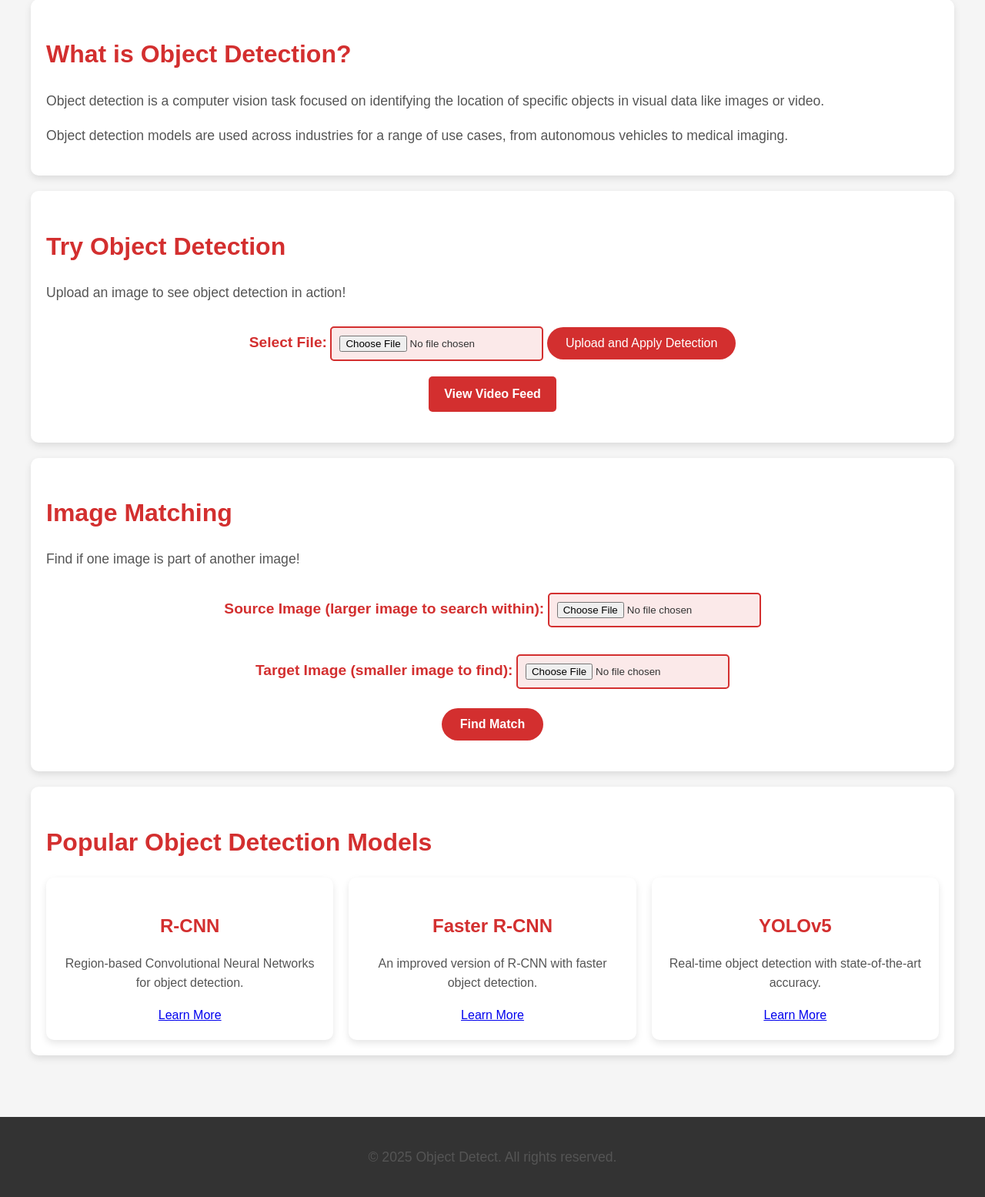
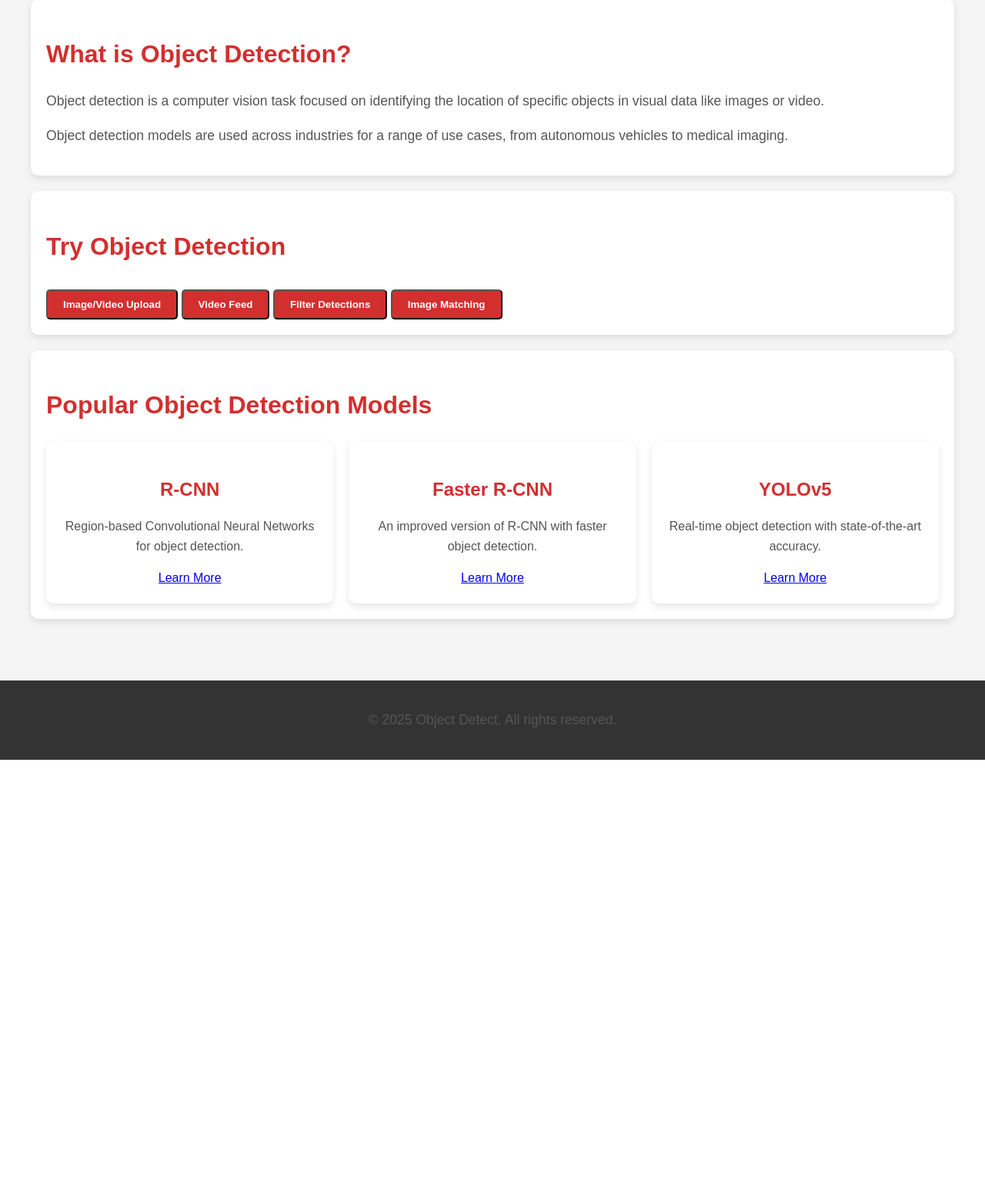
Before and after one commit to 21BQ1A1282/Mask_R-CNN-for-object-detection-in-flask, a Flask app: page /index in a window 1280 px wide. Shown: the part 497-2052 px from the top of the page at 77% size. After the commit the page ends 1484 px from the top, so only its background shows below. Run offline with Flask 3, Linux system fonts and the light colour scheme; the visitor is signed in with stand-in values (Sample User, id 1).

Commit message:
files added

```diff
--- a/app.py
+++ b/app.py
@@ -288,56 +288,6 @@ def detect_image_in_image(source_path, target_path):
 
     return confidence_score, source_img
 
-# Add new route for image matching
-@app.route('/match-images', methods=['POST'])
-def match_images():
-    if 'source_image' not in request.files or 'target_image' not in request.files:
-        return redirect(request.url)
-
-    source_file = request.files['source_image']
-    target_file = request.files['target_image']
-
-    if source_file.filename == '' or target_file.filename == '':
-        return redirect(request.url)
-
-    if (source_file and allowed_file(source_file.filename) and
-        target_file and allowed_file(target_file.filename)):
-
-        # Save uploaded files
-        source_filename = secure_filename(source_file.filename)
-        target_filename = secure_filename(target_file.filename)
-
-        source_path = os.path.join(UPLOAD_FOLDER, source_filename)
-        target_path = os.path.join(UPLOAD_FOLDER, target_filename)
-
-        source_file.save(source_path)
-        target_file.save(target_path)
-
-        # Process images
-        confidence_score, result_img = detect_image_in_image(source_path, target_path)
-
-        # Save result
-        result_filename = 'match_' + source_filename
-        result_path = os.path.join(RESULT_FOLDER, result_filename)
-        cv2.imwrite(result_path, result_img)
-
-        # Store results in session
-        session['match_result'] = result_filename
-        session['match_confidence'] = round(confidence_score * 100, 2)
-
-        return redirect(url_for('match_result'))
-
-    return redirect(url_for('index'))
-
-# Add route for showing match results
-@app.route('/match-result')
-def match_result():
-    if 'match_result' not in session:
-        return redirect(url_for('index'))
-
-    return render_template('match_result.html',
-                         result_file=session['match_result'],
-                         confidence=session['match_confidence'])
 
 # Home route
 @app.route('/')
@@ -429,31 +379,90 @@ def apply_detection():
     return redirect(request.url)
 
 
-@app.route('/filter-detection', methods=['POST'])
+@app.route('/filter_detection', methods=['POST'])
 def filter_detection():
-    if 'original_file' not in session or 'processed_file' not in session:
+    if 'file' not in request.files:
+        return redirect(request.url)
+
+    file = request.files['file']
+    class_name = request.form['class_name']
+
+    if file.filename == '':
+        return redirect(request.url)
+
+    filename = secure_filename(file.filename)
+    file_path = os.path.join(UPLOAD_FOLDER, filename)
+    file.save(file_path)
+
+    # Process image or video
+    if filename.lower().endswith(('.png', '.jpg', '.jpeg')):
+        processed_path = detect_on_image(file_path, class_name)
+    elif filename.lower().endswith(('.mp4', '.avi', '.mov')):
+        processed_path = detect_on_video(file_path, class_name)
+    else:
+        return "Unsupported file format", 400
+
+    processed_filename = os.path.basename(processed_path)
+    accuracy = session.get('accuracy', 0)
+
+    return render_template('result.html',
+                           original_file=filename,
+                           processed_file=processed_filename,
+                           accuracy=accuracy)
+
+
+# Add new route for image matching
+@app.route('/match-images', methods=['POST'])
+def match_images():
+    if 'source_image' not in request.files or 'target_image' not in request.files:
+        return redirect(request.url)
+
+    source_file = request.files['source_image']
+    target_file = request.files['target_image']
+
+    if source_file.filename == '' or target_file.filename == '':
+        return redirect(request.url)
+
+    if (source_file and allowed_file(source_file.filename) and
+        target_file and allowed_file(target_file.filename)):
+
+        # Save uploaded files
+        source_filename = secure_filename(source_file.filename)
+        target_filename = secure_filename(target_file.filename)
+
+        source_path = os.path.join(UPLOAD_FOLDER, source_filename)
+        target_path = os.path.join(UPLOAD_FOLDER, target_filename)
+
+        source_file.save(source_path)
+        target_file.save(target_path)
+
+        # Process images
+        confidence_score, result_img = detect_image_in_image(source_path, target_path)
+
+        # Save result
+        result_filename = 'match_' + source_filename
+        result_path = os.path.join(RESULT_FOLDER, result_filename)
+        cv2.imwrite(result_path, result_img)
+
+        # Store results in session
+        session['match_result'] = result_filename
+        session['match_confidence'] = round(confidence_score * 100, 2)
+
+        return redirect(url_for('match_result'))
+
+    return redirect(url_for('index'))
+
+# Add route for showing match results
+@app.route('/match-result')
+def match_result():
+    if 'match_result' not in session:
         return redirect(url_for('index'))
 
-    # Get the class name from the form
-    class_name = request.form['class_name'].strip().lower()
+    return render_template('match_result.html',
+                         result_file=session['match_result'],
+                         confidence=session['match_confidence'])
 
-    # Get the original file path
-    original_file = session['original_file']
-    original_file_path = os.path.join(UPLOAD_FOLDER, original_file)
 
-    # Process the image or video with the specified class filter
-    if original_file.lower().endswith(('.png', '.jpg', '.jpeg')):
-        result_path = detect_on_image(original_file_path, class_name)
-    elif original_file.lower().endswith(('.mp4', '.avi', '.mov')):
-        result_path = detect_on_video(original_file_path, class_name)
-    else:
-        return redirect(url_for('index'))
-
-    # Update the processed file in the session
-    session['processed_file'] = os.path.basename(result_path)
-
-    # Redirect to the result page
-    return redirect(url_for('result'))
 
 
 # Result page
@@ -473,26 +482,43 @@ def result():
 def video_feed():
     return Response(gen_frames(), mimetype='multipart/x-mixed-replace; boundary=frame')
 
-
 @app.route('/video')
 def video():
     return render_template('video.html')
 
-def gen_frames():
+def gen_frames(class_name=None):  # Allow class_name to be optional
     cap = cv2.VideoCapture(0)  # Open the default camera
-    while cap.isOpened():
+    if not cap.isOpened():
+        print("Error: Unable to access the camera.")
+        return
+
+    while True:
         ret, frame = cap.read()
-        if not ret:
+        if not ret or frame is None:
+            print("Warning: Failed to grab frame.")
             break
 
         # Resize the frame for better performance
         frame = cv2.resize(frame, (640, 480))
 
         # Process the frame using the Mask R-CNN model
-        processed_frame = process_frame(frame)
+        processed_frame, _ = process_frame(frame, class_name)
+
+        # Ensure processed_frame is a valid NumPy array
+        if processed_frame is None or not isinstance(processed_frame, np.ndarray):
+            print("Error: Processed frame is invalid.")
+            continue
+
+        # Convert to uint8 if necessary
+        if processed_frame.dtype != np.uint8:
+            processed_frame = processed_frame.astype(np.uint8)
 
         # Encode the processed frame as JPEG
         ret, buffer = cv2.imencode('.jpg', processed_frame)
+        if not ret:
+            print("Error: Could not encode frame.")
+            continue
+
         frame = buffer.tobytes()
 
         # Yield the frame in byte format
@@ -500,6 +526,8 @@ def gen_frames():
                b'Content-Type: image/jpeg\r\n\r\n' + frame + b'\r\n')
 
     cap.release()
+
+
 
 
 # Admin Login
--- a/templates/index.html
+++ b/templates/index.html
@@ -5,6 +5,14 @@
     <meta name="viewport" content="width=device-width, initial-scale=1.0">
     <title>Object Detection</title>
     <link rel="stylesheet" href="{{ url_for('static', filename='css/index.css') }}">
+    <style>
+        .section {
+            display: none;
+        }
+        .section.active {
+            display: block;
+        }
+    </style>
 </head>
 <body>
     <nav>
@@ -23,9 +31,11 @@
         </div>
     </header>
 
+
     <!-- Main Content -->
     <div class="container">
-        <!-- Introduction Section -->
+        <!-- Buttons to toggle sections -->
+
         <section>
             <div class="card">
                 <h2>What is Object Detection?</h2>
@@ -33,6 +43,15 @@
                 <p>Object detection models are used across industries for a range of use cases, from autonomous vehicles to medical imaging.</p>
             </div>
         </section>
+
+
+        <div class="card">
+            <h2>Try Object Detection</h2>
+            <button onclick="showSection('image-video-section')" class="button">Image/Video Upload </button>
+            <button onclick="showSection('video-feed-section')" class="button">Video Feed </button>
+            <button onclick="showSection('prompt-section')" class="button">Filter Detections</button>
+            <button onclick="showSection('image-matching-section')" class="button">Image Matching</button>
+        </div>
 
         <!-- Upload Section -->
         <section hidden>
@@ -50,11 +69,10 @@
             </div>
         </section>
 
-        <!-- Main Upload Section -->
-        <section>
+        <!-- Image & Video Upload Section -->
+        <section id="image-video-section" class="section">
             <div class="card">
-                <h2>Try Object Detection</h2>
-                <p>Upload an image to see object detection in action!</p>
+                <h2>Upload an Image or Video</h2>
                 <div class="upload-container">
                     <form id="upload-form" action="/object-detection/" method="post" enctype="multipart/form-data">
                         <label for="file">Select File:</label>
@@ -65,16 +83,48 @@
                     <div id="view-detected-button" style="display: none;">
                         <a href="{{ url_for('result') }}" class="button">View Detected Image</a>
                     </div>
-                    <!-- View Video Feed Button -->
-                    <div id="view-video-button">
-                        <a href="{{ url_for('video') }}" class="button">View Video Feed</a>
-                    </div>
                 </div>
             </div>
         </section>
 
-        <!-- New Image Matching Section -->
-        <section>
+        <!-- Video Feed Section -->
+        <section id="video-feed-section" class="section">
+            <div class="card">
+                <h2>Video Feed</h2>
+                <p>View the live video feed with object detection applied.</p>
+                <div class="video-container">
+                    <a href="{{ url_for('video') }}" class="button">View Video Feed</a>
+                </div>
+            </div>
+        </section>
+
+        <!-- Prompt Section -->
+        <section id="prompt-section" class="section">
+            <div class="card">
+                <h2>Filter Detections</h2>
+                <div class="upload-container">
+                <form id="upload-form" action="{{ url_for('filter_detection') }}" method="post" enctype="multipart/form-data">
+                    <label for="file" >Select File:</label>
+                    <input type="file" name="file" accept=".png, .jpg, .jpeg, .mp4, .avi, .mov" required>
+
+                    <label for="class_name" style="color: #333; font-weight: bold; font-size: 16px; display: block; margin-bottom: 5px;">
+                        Enter Class Name <span style="font-style: italic; color: #666;">(e.g., Car, Person)</span>:
+                    </label>
+                    <input type="text" id="class_name" name="class_name"
+                           placeholder="Type here..."
+                           required
+                           style="width: 40%; padding: 10px; font-size: 16px; border: 1px solid #ccc; border-radius: 5px;  transition: border-color 0.3s ease-in-out;"
+                           onfocus="this.style.borderColor='#D32F2F'"
+                           onblur="this.style.borderColor='#ccc'">
+
+                    <button type="submit" class="button">Filter</button>
+                </form>
+                </div>
+            </div>
+        </section>
+
+        <!-- Image Matching Section -->
+        <section id="image-matching-section" class="section">
             <div class="card">
                 <h2>Image Matching</h2>
                 <p>Find if one image is part of another image!</p>
@@ -125,6 +175,16 @@
     </footer>
 
     <script>
+        function showSection(sectionId) {
+            // Hide all sections
+            document.querySelectorAll('.section').forEach(section => {
+                section.classList.remove('active');
+            });
+
+            // Show the selected section
+            document.getElementById(sectionId).classList.add('active');
+        }
+
         document.getElementById('upload-form').onsubmit = async function(event) {
             event.preventDefault();
 
```
Also changed, not shown: templates/result.html (+0 -20 lines), static/results/2502287818_41e4b0c4fb_z.jpg (added), static/results/262985539_1709e54576_z.jpg (added), static/results/8433365521_9252889f9a_z.jpg (added), static/results/car3.jpg (added), static/results/match_car3.jpg (added), static/results/match_football.jpg (deleted), static/uploads/2502287818_41e4b0c4fb_z.jpg (added), static/uploads/262985539_1709e54576_z.jpg (added), static/uploads/8433365521_9252889f9a_z.jpg (added), static/uploads/car3.jpg (added), static/uploads/football.jpg (deleted), static/uploads/women3.jpg (added), 2 other files.
